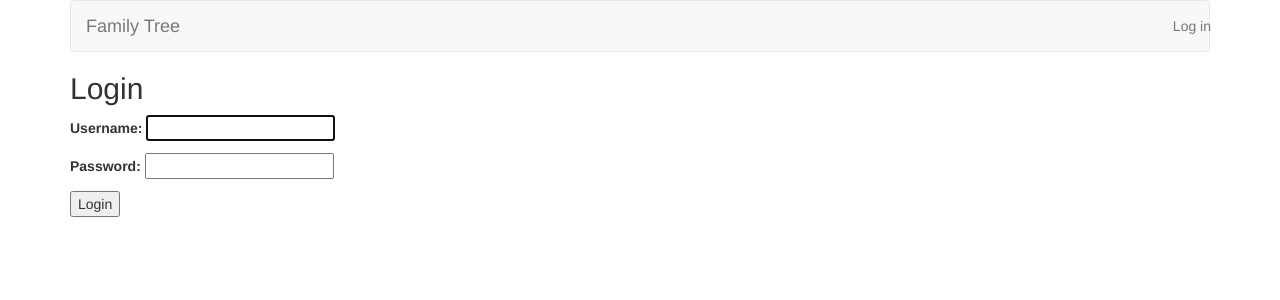
After one commit to jrenaut/familytree, a Django app: page /login/ in a window 1280 px wide. The commit adds this page. Shown: the top 300 px of the page. Run offline with Django 3.2, Linux system fonts and the light colour scheme; parts of the project's set-up code (start-up, migrations or seed data) failed here and were passed over; some libraries are stand-ins or nearby versions.

Commit message:
toodling along

```diff
--- a/familytree/familytree/settings.py
+++ b/familytree/familytree/settings.py
@@ -122,3 +122,4 @@ USE_TZ = True
 # https://docs.djangoproject.com/en/1.10/howto/static-files/
 
 STATIC_URL = '/static/'
+LOGIN_REDIRECT_URL = 'home'
--- a/familytree/familytree/urls.py
+++ b/familytree/familytree/urls.py
@@ -15,8 +15,14 @@ Including another URLconf
 """
 from django.conf.urls import url, include
 from django.contrib import admin
+from django.contrib.auth import views as auth_views
+from django.views.generic import TemplateView
+
 
 urlpatterns = [
     url(r'^admin/', admin.site.urls),
+    url(r'^home/', TemplateView.as_view(template_name="home.html"), name="home"),
+    url(r'^login/$', auth_views.login, {'template_name': 'registration/login.html'}, name='auth_login'),
+    url(r'^logout/$', auth_views.logout, name='auth_logout'),
     url(r'^tree/', include('tree.urls')),
 ]
--- /dev/null
+++ b/familytree/tree/templates/base.html
@@ -0,0 +1,56 @@
+<!DOCTYPE html>
+<html lang="en">
+  <head>
+    <meta charset="utf-8">
+    <meta http-equiv="X-UA-Compatible" content="IE=edge">
+    <meta name="viewport" content="width=device-width, initial-scale=1">
+    <!-- The above 3 meta tags *must* come first in the head; any other head content must come *after* these tags -->
+    <title>Family Tree | {% block title %}{% endblock %}</title>
+
+    <!-- Bootstrap -->
+    <link rel="stylesheet" href="https://maxcdn.bootstrapcdn.com/bootstrap/3.3.7/css/bootstrap.min.css" integrity="sha384-BVYiiSIFeK1dGmJRAkycuHAHRg32OmUcww7on3RYdg4Va+PmSTsz/K68vbdEjh4u" crossorigin="anonymous">
+
+    <!-- HTML5 shim and Respond.js for IE8 support of HTML5 elements and media queries -->
+    <!-- WARNING: Respond.js doesn't work if you view the page via file:// -->
+    <!--[if lt IE 9]>
+      <script src="https://oss.maxcdn.com/html5shiv/3.7.3/html5shiv.min.js"></script>
+      <script src="https://oss.maxcdn.com/respond/1.4.2/respond.min.js"></script>
+    <![endif]-->
+  </head>
+  <body>
+	<div class="container">
+		<nav class="navbar navbar-default">
+			<div class="container">
+			<a class="navbar-brand" href="{% url 'list_people' %}">Family Tree</a>
+			<div class="collapse navbar-collapse" id="bs-example-navbar-collapse-1">
+			<ul class="nav navbar-nav navbar-right">
+			{% if user.is_authenticated %}
+				<li>
+					{% if user.first_name %}
+						<span class="navbar-text">{{user.first_name}}</span>
+					{% else %}
+						<span class="navbar-text">No Name</span>
+					{% endif %}
+				</li>
+				<li>
+					<a href="{% url 'auth_logout' %}">Log out</a>
+				</li>
+			{% else %}
+				<li>
+					<a href="{% url 'auth_login' %}">Log in</a>
+				</li>
+			{% endif %}
+		</ul>
+			</div>
+		</div>
+		</nav>
+    {% block content %}
+	{% endblock %}
+</div>
+
+    <!-- jQuery (necessary for Bootstrap's JavaScript plugins) -->
+    <script src="https://ajax.googleapis.com/ajax/libs/jquery/1.12.4/jquery.min.js"></script>
+    <!-- Include all compiled plugins (below), or include individual files as needed -->
+    <script src="https://maxcdn.bootstrapcdn.com/bootstrap/3.3.7/js/bootstrap.min.js" integrity="sha384-Tc5IQib027qvyjSMfHjOMaLkfuWVxZxUPnCJA7l2mCWNIpG9mGCD8wGNIcPD7Txa" crossorigin="anonymous"></script>
+  </body>
+</html>
--- /dev/null
+++ b/familytree/tree/templates/home.html
@@ -0,0 +1,4 @@
+{% extends 'base.html' %}
+{% block title %}Welcome to Family Tree{% endblock %}
+{% block content %}
+{% endblock %}
--- /dev/null
+++ b/familytree/tree/templates/registration/login.html
@@ -0,0 +1,12 @@
+{% extends 'base.html' %}
+
+{% block title %}Login{% endblock %}
+
+{% block content %}
+  <h2>Login</h2>
+  <form method="post">
+    {% csrf_token %}
+    {{ form.as_p }}
+    <button type="submit">Login</button>
+  </form>
+{% endblock %}
```
Also changed, not shown: familytree/tree/models.py (+7 -1 lines), familytree/tree/templates/person_show.html (+8 -1 lines), familytree/tree/utils.py (+11 -2 lines), familytree/tree/views.py (+10 -2 lines).
